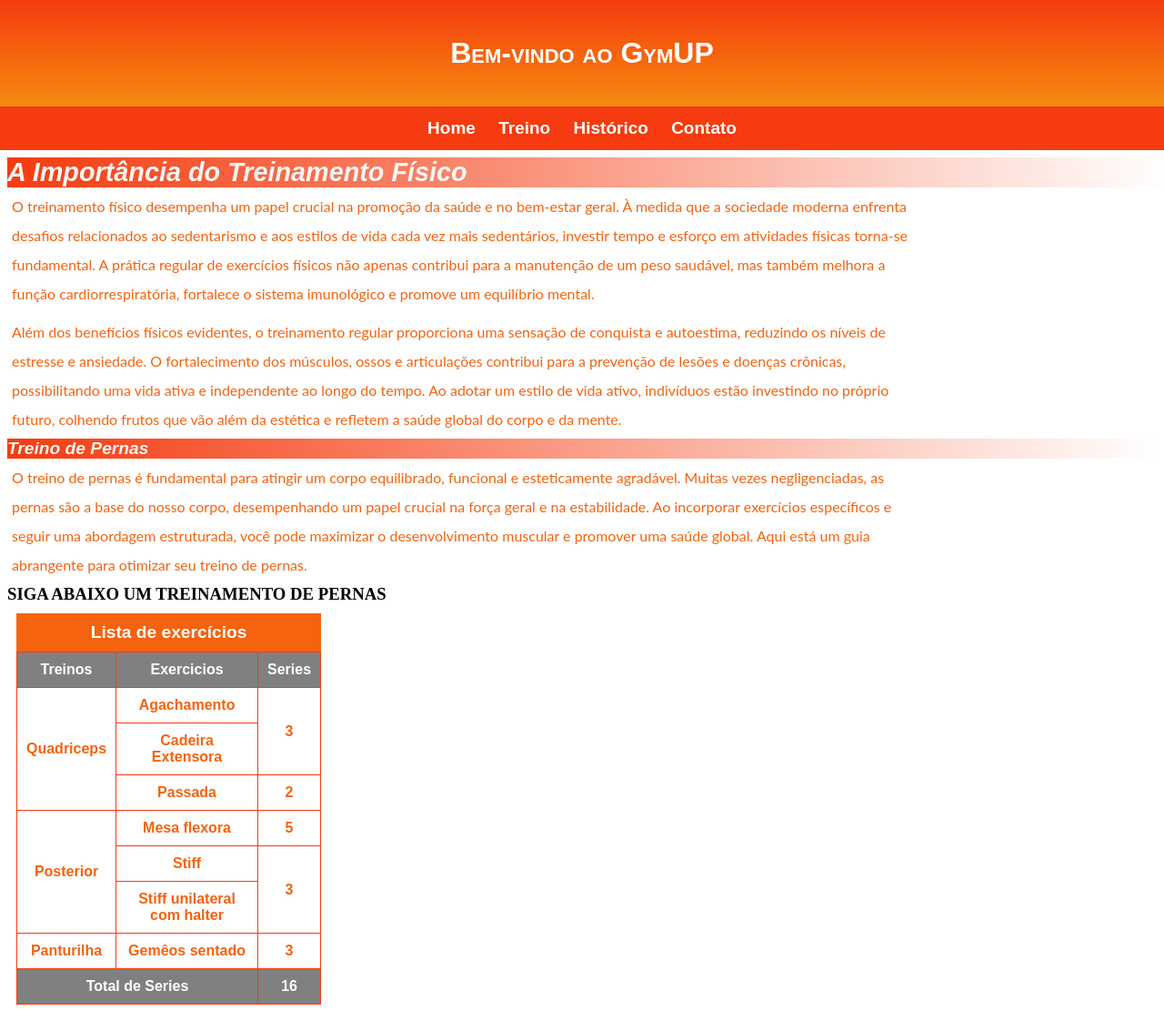
After one commit to gustavocristovam/gymup, a PHP site: page /workout.html in a window 1280 px wide. The commit adds this page. Shown: the whole page at 91% size. Run offline with PHP 8.4, Linux system fonts and the light colour scheme.

Commit message:
Nova pagina
Pagina de Treinamento adicionada

```diff
--- a/style.css
+++ b/style.css
@@ -18,11 +18,7 @@
     padding: 0px;
 }
 
-body {
-    background-color: #F53B0F;
 
-
-}
 
 nav, main, header {
 
@@ -63,13 +59,15 @@
 
 
 .citacao {
-    margin: 10px;
+    margin: 25px;
     color: white;
     background-color: var(--Azul-1);
     border: 10px solid var(--Azul-1);
     border-radius: 10px 20px ;
     box-shadow: 3px 4px 5px black;
     max-width: 720px;
+
+
 
 }
 
@@ -91,27 +89,36 @@
 
     margin-bottom: 0px;
     text-align: center;
-    background-color: #0084ff;
+    background-color: var(--Azul-1);
+
 
 }
 
 footer p {
     color: white;
+    min-width: 100vw;
 }
 
 footer > p > a {
     text-decoration: none;
-    color: aquamarine;
+    color: var(--Azul-5);
+}
+
+footer a:hover {
+    text-decoration: underline;
 }
 
  p {
-    max-width: 800px;
-    min-width: 500px;
+    max-width: 1000px;
+
+
+
 }
 
 section {
-    max-width: 800px;
-    min-width: 500px;
+    max-width: 1000px;
+    min-width: 100vw;
+
 }
 
 aside {
@@ -151,7 +158,7 @@
 
 }
 
-h2 {
+.title {
     font-size: 1.2em;
     background-image: linear-gradient(to right, var(--Azul-1), transparent);
     color: whitesmoke;
--- /dev/null
+++ b/workout.css
@@ -0,0 +1,53 @@
+@charset "UTF-8";
+
+td, th {
+    border: 1px solid var(--Azul-1);
+    border-collapse: collapse;
+    padding: 10px;
+    height: 15px;
+    text-align: center;
+
+    max-width: 135px;
+    font-weight: bolder;
+    font-family: var(--texto-de-Destaque);
+    color: var(--Cinza-3);
+
+
+}
+
+table {
+    border-collapse:collapse;
+    margin: 10px;
+    overflow-x: auto;
+}
+
+div.overflow-x {
+    overflow-x: auto;
+}
+
+caption {
+    font-size: 1.2em;
+    font-family: var(--texto-de-Destaque);
+    font-weight: bold;
+    padding: 10px;
+    color: white;
+    background-color: var(--Cinza-3);
+}
+
+tr#exercicio {
+    background-color: var(--Azul-1);
+
+}
+
+tr#exercicio td {
+    color: white;
+}
+
+thead {
+    background-color: gray;
+
+}
+
+thead > tr > th {
+    color:white
+}
--- /dev/null
+++ b/workout.html
@@ -0,0 +1,116 @@
+<!DOCTYPE html>
+<html lang="en">
+
+<head>
+    <meta charset="UTF-8">
+    <meta name="viewport" content="width=device-width, initial-scale=1.0">
+    <title>Workouy</title>
+    <link rel="stylesheet" href="style.css">
+    <link rel="stylesheet" href="workout.css">
+
+</head>
+
+<body>
+    <header>
+        <h1>Bem-vindo ao <strong>GymUP</strong></h1>
+
+    </header>
+    <nav>
+        <a href="index.html">Home</a>
+        <a href="#">Treino</a>
+        <a href="#">Histórico</a>
+        <a href="#">Contato</a>
+    </nav>
+    <main>
+        <section>
+            <h1 class="title" style="font-size: 1.8em;">A Importância do Treinamento Físico</h1>
+        </section>
+        <article>
+            <p>O treinamento físico desempenha um papel crucial na promoção da saúde e no bem-estar geral. À medida que
+                a sociedade moderna enfrenta desafios relacionados ao sedentarismo e aos estilos de vida cada vez mais
+                sedentários, investir tempo e esforço em atividades físicas torna-se fundamental. A prática regular de
+                exercícios físicos não apenas contribui para a manutenção de um peso saudável, mas também melhora a
+                função cardiorrespiratória, fortalece o sistema imunológico e promove um equilíbrio mental.</p>
+
+            <p>Além dos benefícios físicos evidentes, o treinamento regular proporciona uma sensação de conquista e
+                autoestima, reduzindo os níveis de estresse e ansiedade. O fortalecimento dos músculos, ossos e
+                articulações contribui para a prevenção de lesões e doenças crônicas, possibilitando uma vida ativa e
+                independente ao longo do tempo. Ao adotar um estilo de vida ativo, indivíduos estão investindo no
+                próprio futuro, colhendo frutos que vão além da estética e refletem a saúde global do corpo e da mente.
+            </p>
+
+        </article>
+        <h2 class="title">Treino de Pernas</h2>
+        <article>
+            <p>O treino de pernas é fundamental para atingir um corpo equilibrado, funcional e esteticamente agradável.
+                Muitas vezes negligenciadas, as pernas são a base do nosso corpo, desempenhando um papel crucial na
+                força geral e na estabilidade. Ao incorporar exercícios específicos e seguir uma abordagem estruturada,
+                você pode maximizar o desenvolvimento muscular e promover uma saúde global. Aqui está um guia abrangente
+                para otimizar seu treino de pernas.</p>
+        </article>
+        <h3>SIGA ABAIXO UM TREINAMENTO DE PERNAS</h3>
+
+
+        <section>
+
+            <div class="overflow-x">
+                <table>
+                    <tfoot style="background-color: grey;">
+                        <th colspan="2" style="color: white;">Total de Series</th>
+                        <td style="color: white;">16</td>
+                    </tfoot>
+                    <thead>
+                        <tr>
+                            <th>Treinos</th>
+                            <th>Exercicios</th>
+                            <th>Series</th>
+                        </tr>
+                    </thead>
+                    <tbody>
+                        <tr>
+                            <th rowspan="3">Quadriceps</th>
+                            <td>Agachamento</td>
+                            <td rowspan="2">3</td>
+                        </tr>
+                        <tr>
+
+                            <td>Cadeira Extensora</td>
+
+                        </tr>
+                        <tr>
+
+                            <td>Passada</td>
+                            <td>2</td>
+                        </tr>
+                        <tr>
+                            <th rowspan="3">Posterior</th>
+                            <td>Mesa flexora</td>
+                            <td>5</td>
+                        </tr>
+                        <tr>
+                            <td>Stiff</td>
+                            <td rowspan="2">3</td>
+
+                        </tr>
+                        <tr>
+                            <td>
+                                Stiff unilateral com halter
+                            </td>
+                        </tr>
+                        <tr>
+                            <th>Panturilha</th>
+                            <td>Gemêos sentado</td>
+                            <td>3</td>
+                        </tr>
+
+                    </tbody>
+
+                    <caption>Lista de exercícios</caption>
+                </table>
+            </div>
+        </section>
+    </main>
+
+</body>
+
+</html>
```
Also changed, not shown: index.html (+15 -14 lines).
